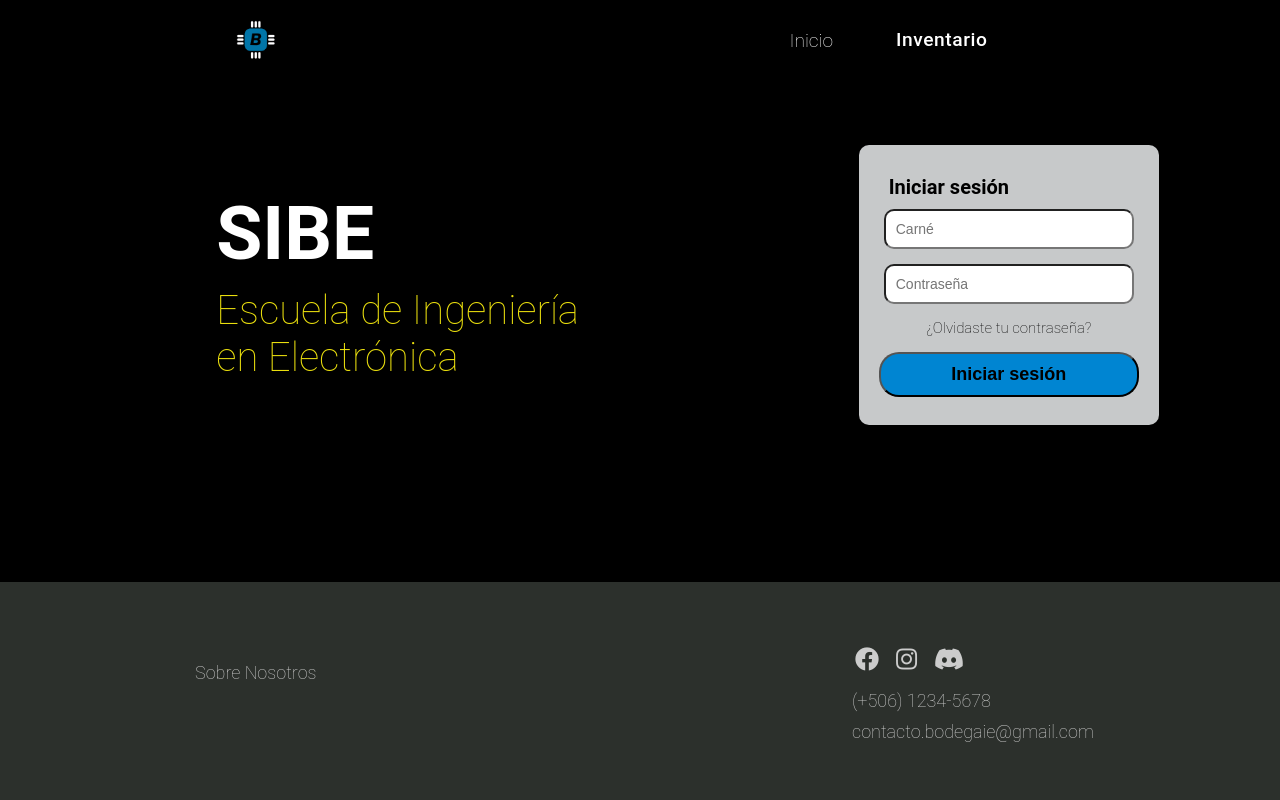
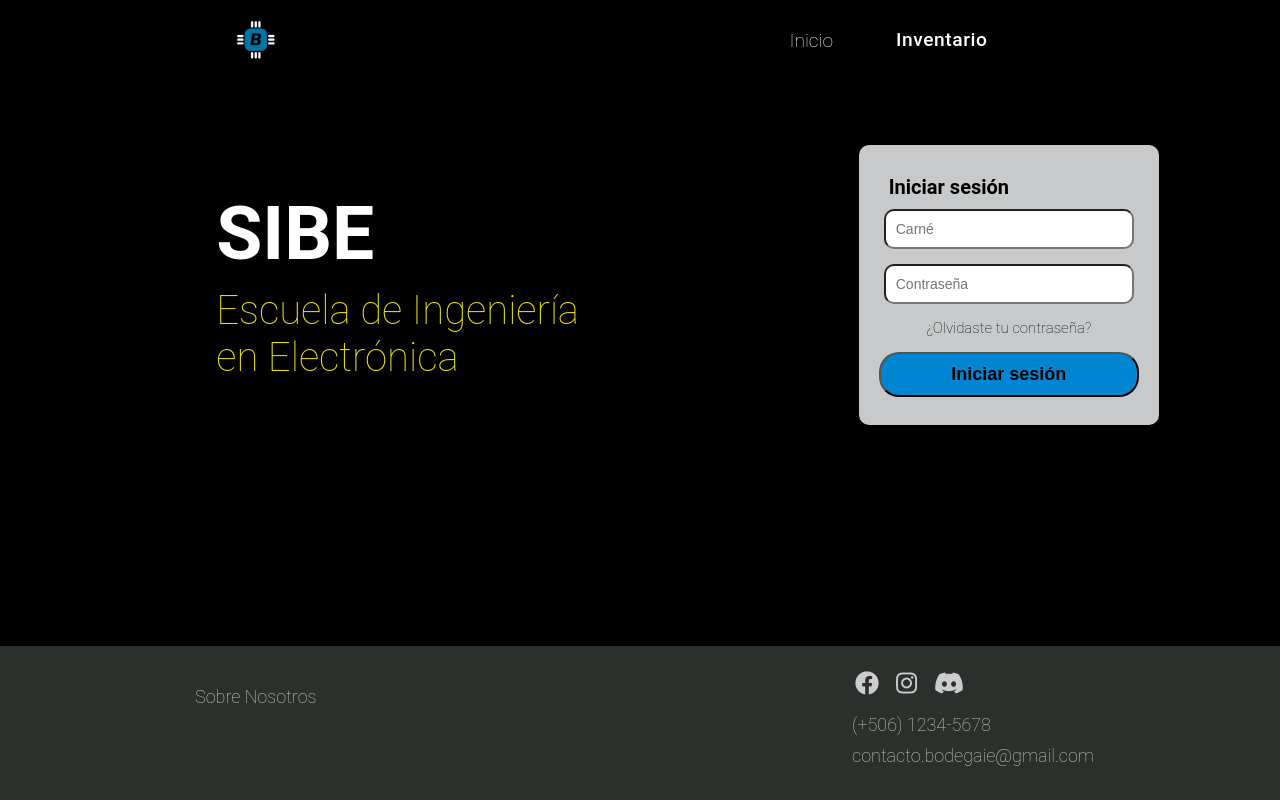
Before and after one commit to BODEGA-TEC/BODEGA_FRONTEND, a React (Create React App) app in the folder react-website-bodega/: page / in a window 1280 px wide. Built offline with nearby package versions, Linux system fonts and the light colour scheme.

Commit message:
Fix: Decrease of Footer Size

```diff
--- a/react-website-bodega/src/components/Footer/Footer.css
+++ b/react-website-bodega/src/components/Footer/Footer.css
@@ -8,7 +8,7 @@ body{
 .footer-container {
   background-color: #383D38;
   opacity: 0.8;
-  padding: 4rem 0 2rem 0;
+  padding: 1.5rem 0 0.5rem 0;
   display: flex;
   flex-direction: column;
   justify-content: space-between;
```
